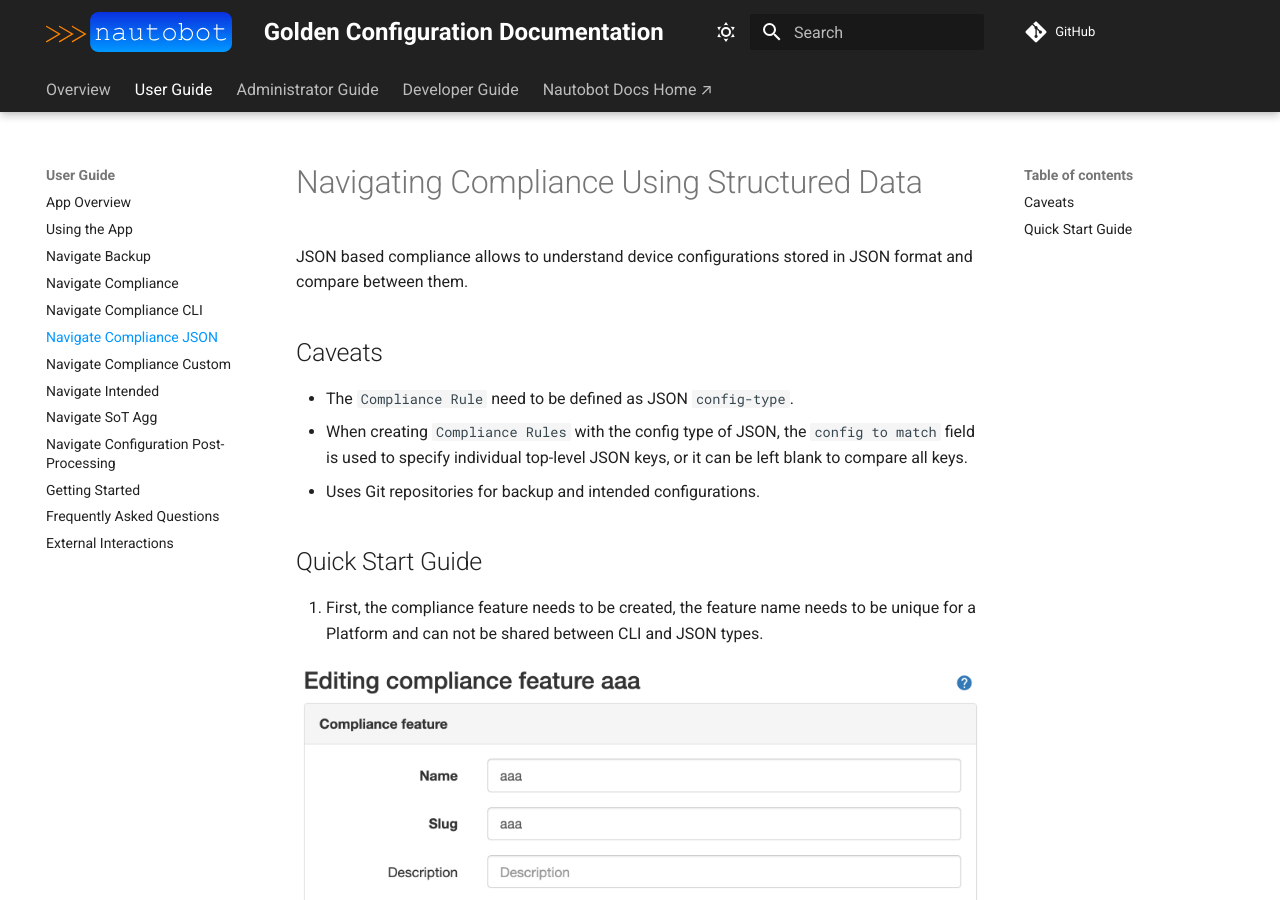
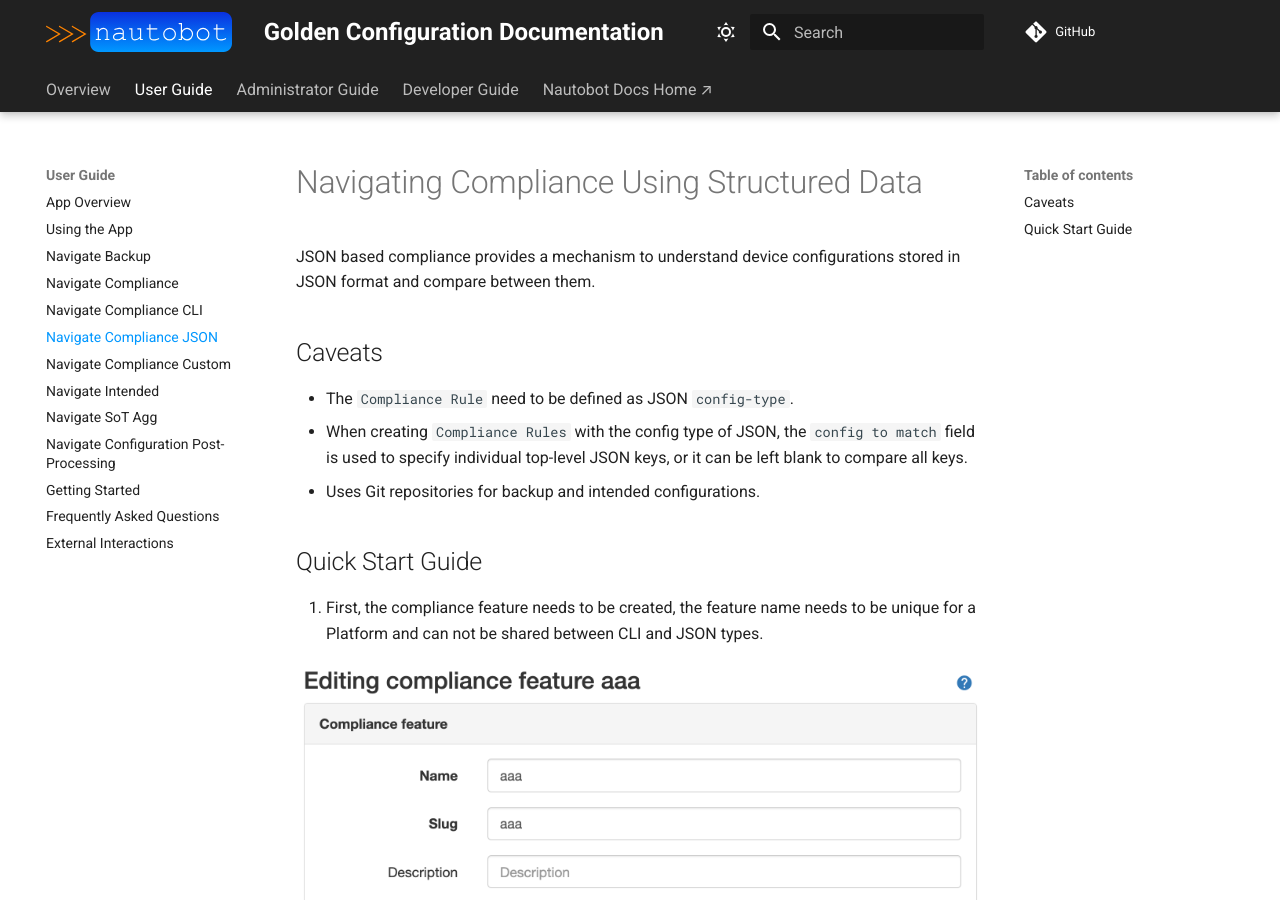
Before and after one commit to nautobot/nautobot-app-golden-config, an MkDocs documentation site: the page built from docs/user/app_feature_compliancejson.md, in a window 1280 px wide and 900 px high. Built offline with MkDocs 1.6.1 and Material for MkDocs 9.7.7, drawn with Linux system fonts in a browser that asks for light colours; comment, search, counter and statistics services are not loaded.

Commit message:
Fix: docs

```diff
--- a/docs/user/app_feature_compliancejson.md
+++ b/docs/user/app_feature_compliancejson.md
@@ -1,6 +1,6 @@
 # Navigating Compliance Using Structured Data
 
-JSON based compliance allows to understand device configurations stored in JSON format and compare between them.
+JSON based compliance provides a mechanism to understand device configurations stored in JSON format and compare between them.
 
 ## Caveats
 - The `Compliance Rule` need to be defined as JSON `config-type`.
```
